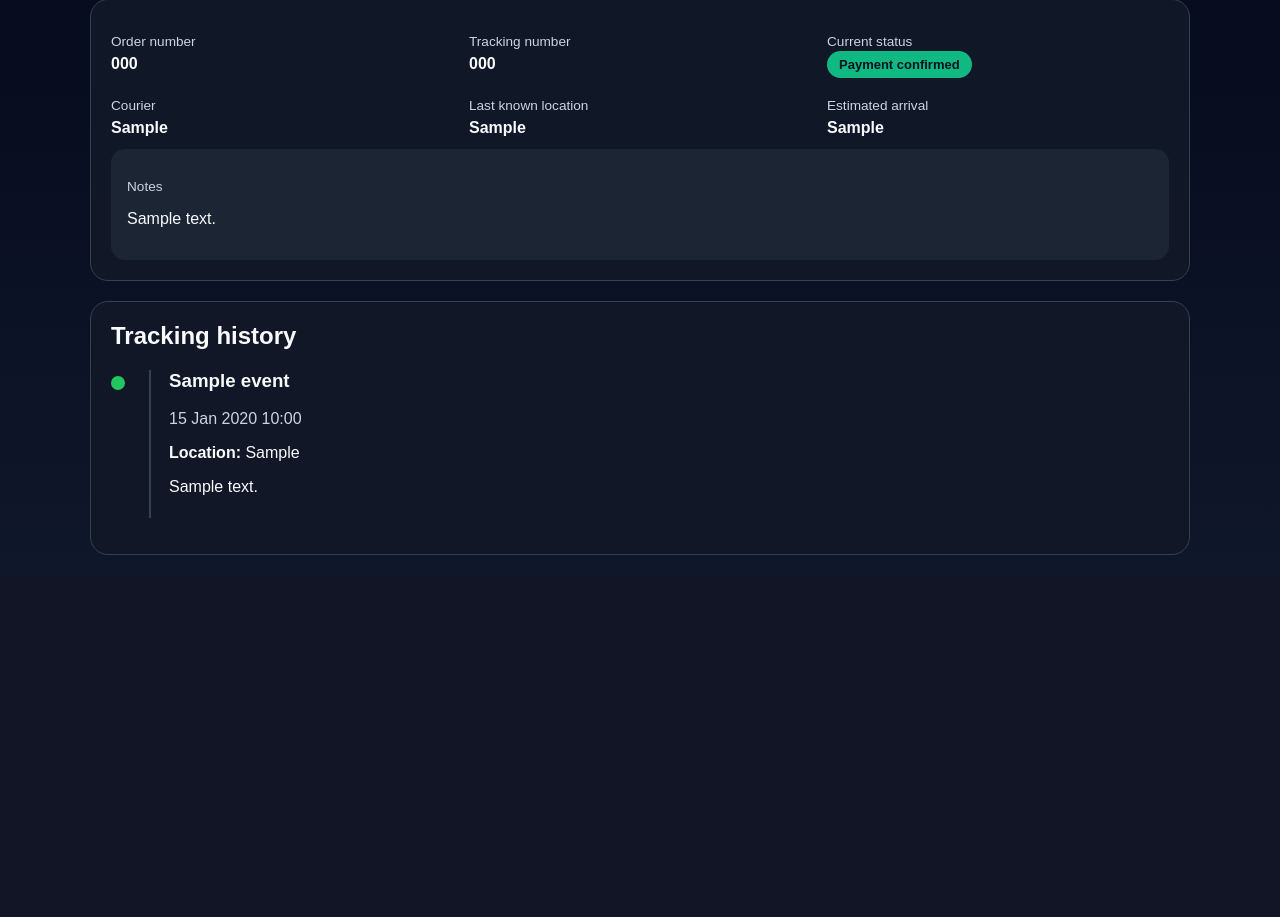
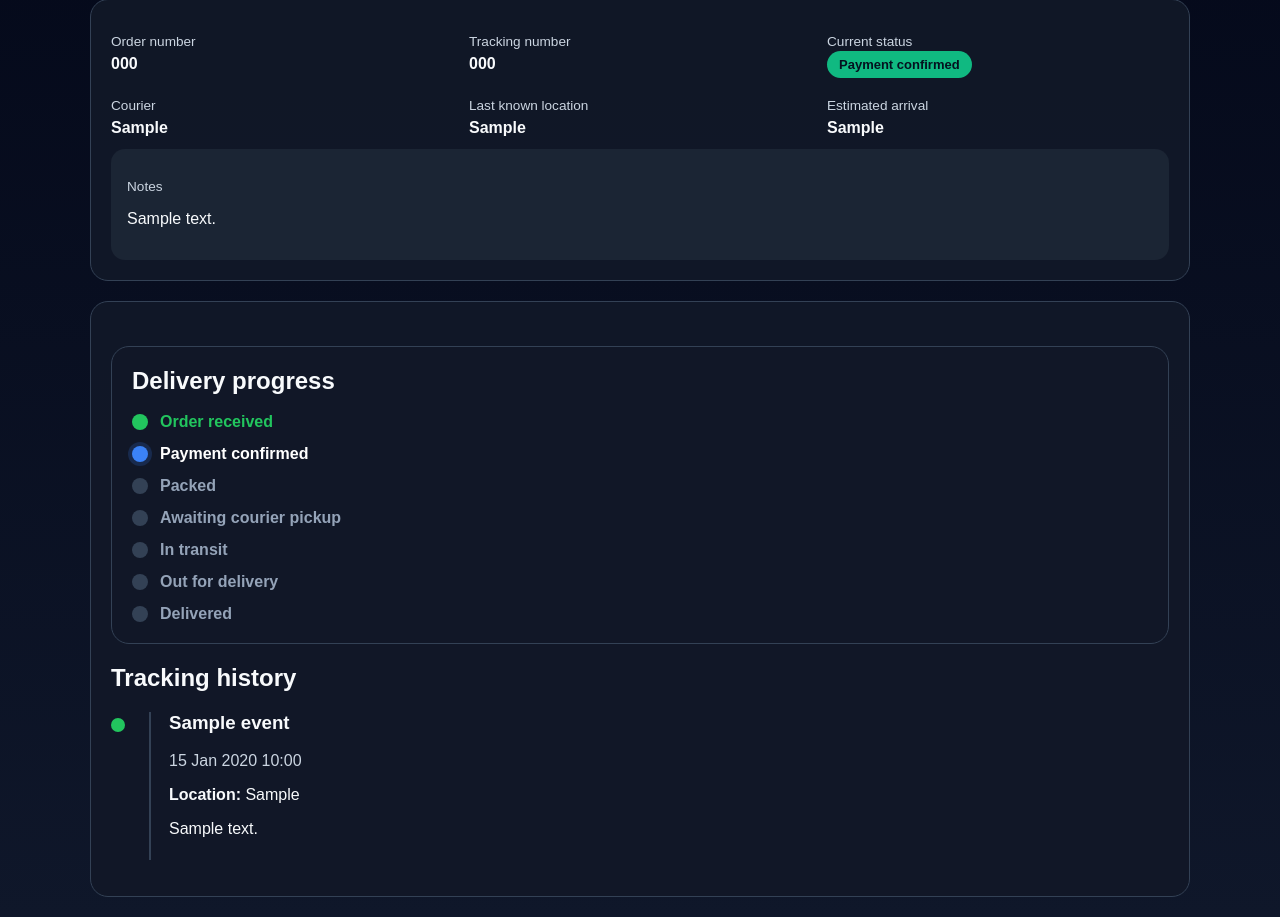
Before and after one commit to Akhona518/where-is-my-order, a Flask app: page /track?query=000 in a window 1280 px wide. Shown: the part 290-1207 px from the top of the page. Before the commit the page ends 845 px from the top, so only its background shows below. Run offline with Flask 3, Linux system fonts and the light colour scheme; the visitor is signed in with stand-in values (Sample User, id 1); tables that the repository leaves empty hold one stand-in row (values such as "Sample post").

Commit message:
Update track.html

```diff
--- a/templates/track.html
+++ b/templates/track.html
@@ -82,6 +82,69 @@
 </section>
 
 <section class="card">
+    <section class="card" style="margin-top: 24px;">
+    <h2 style="margin-bottom: 18px;">Delivery progress</h2>
+
+    {% set steps = [
+        'Order received',
+        'Payment confirmed',
+        'Packed',
+        'Awaiting courier pickup',
+        'In transit',
+        'Out for delivery',
+        'Delivered'
+    ] %}
+
+    {% set current_index = steps.index(order.status) if order.status in steps else -1 %}
+
+    <div style="display: flex; flex-direction: column; gap: 14px;">
+        {% for step in steps %}
+            {% set step_index = loop.index0 %}
+            <div style="display: flex; align-items: center; gap: 12px;">
+                <span style="
+                    width: 16px;
+                    height: 16px;
+                    border-radius: 999px;
+                    display: inline-block;
+                    {% if step_index < current_index %}
+                        background: #22c55e;
+                    {% elif step_index == current_index %}
+                        background: #3b82f6;
+                        box-shadow: 0 0 0 4px rgba(59,130,246,0.18);
+                    {% else %}
+                        background: #334155;
+                    {% endif %}
+                "></span>
+
+                <span style="
+                    font-weight: 600;
+                    {% if step_index < current_index %}
+                        color: #22c55e;
+                    {% elif step_index == current_index %}
+                        color: #ffffff;
+                    {% else %}
+                        color: #94a3b8;
+                    {% endif %}
+                ">
+                    {{ step }}
+                </span>
+            </div>
+        {% endfor %}
+    </div>
+
+    {% if order.status in ['Delayed', 'Cancelled'] %}
+        <div style="
+            margin-top: 18px;
+            padding: 12px 14px;
+            border-radius: 12px;
+            background: rgba(239,68,68,0.12);
+            color: #fca5a5;
+            border: 1px solid rgba(239,68,68,0.35);
+        ">
+            This order is currently marked as <strong>{{ order.status }}</strong>.
+        </div>
+    {% endif %}
+</section>
     <h2>Tracking history</h2>
     <div class="timeline">
         {% for event in order.history %}
```
